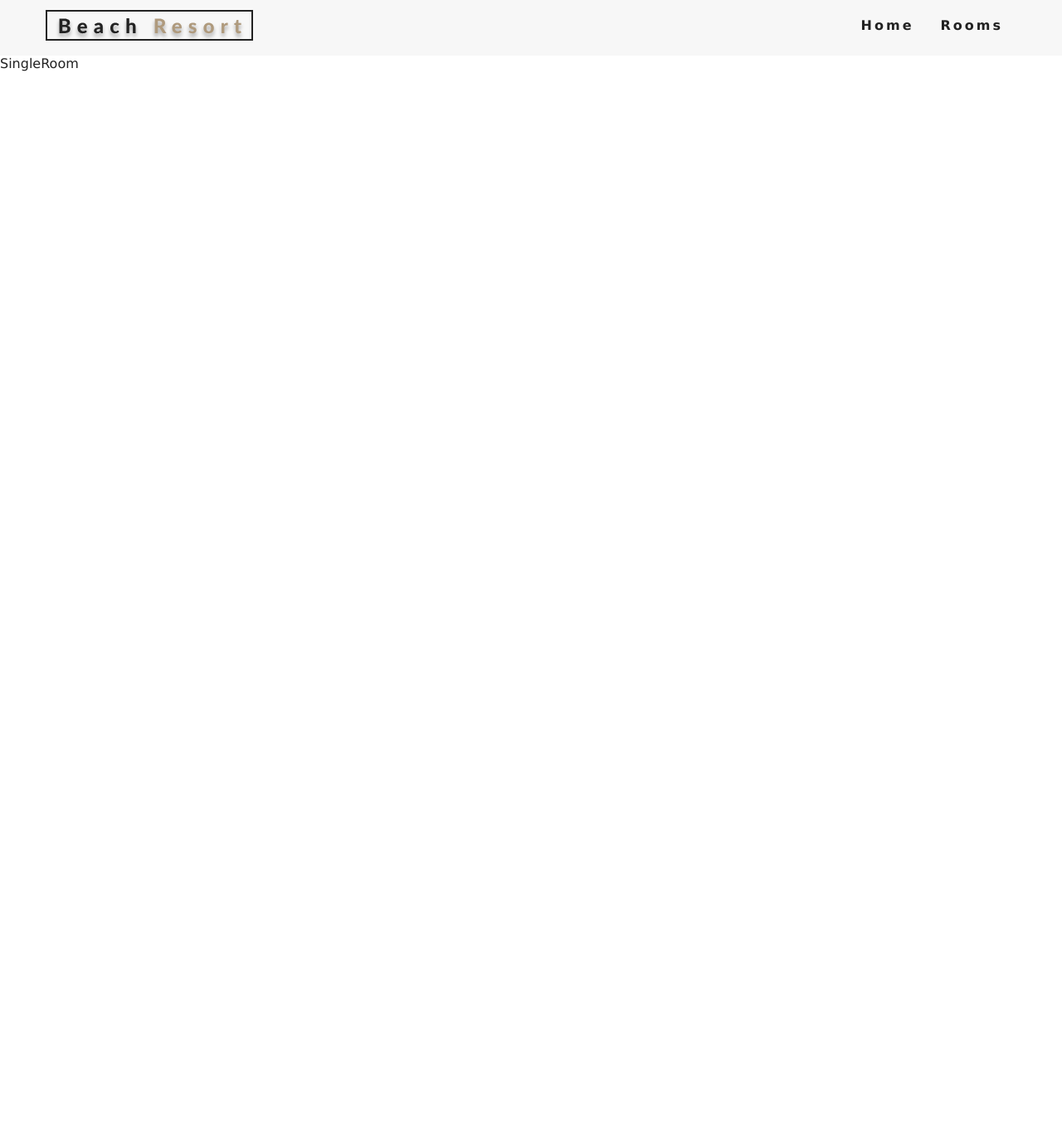
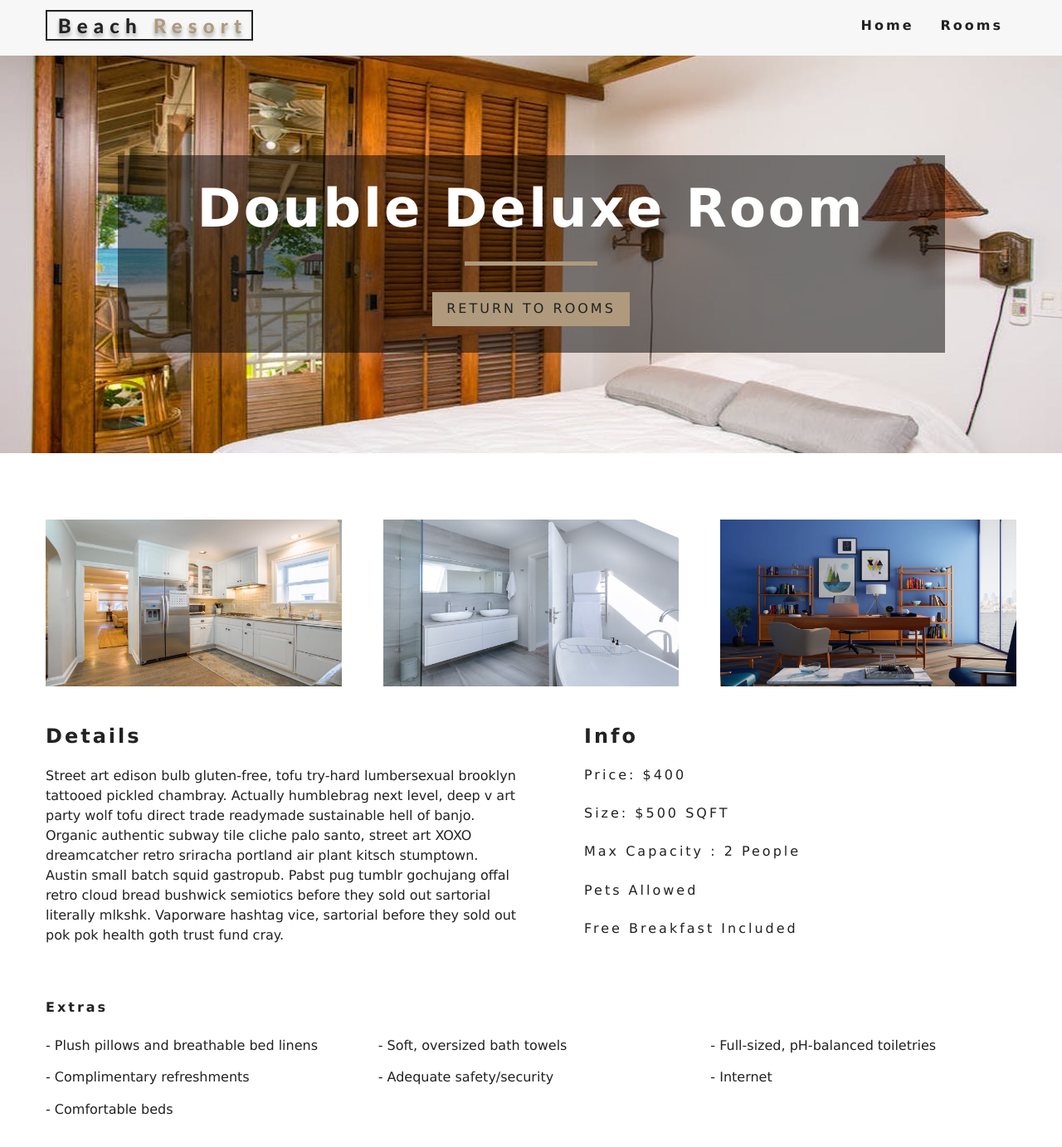
Before and after one commit to lario0913/beach-resort, a React (Create React App) app: page /rooms/double-deluxe in a window 1280 px wide. Shown: the top 1382 px of the page at 83% size. Before the commit the page ends 800 px from the top, so only its background shows below. Built offline with nearby package versions, Linux system fonts and the light colour scheme.

Commit message:
completed the single room components and also created a dynamic background for the page using styled component

```diff
--- a/package.json
+++ b/package.json
@@ -11,6 +11,7 @@
     "react-icons": "^4.1.0",
     "react-router-dom": "^5.2.0",
     "react-scripts": "4.0.1",
+    "styled-components": "^5.2.1",
     "web-vitals": "^0.2.4"
   },
   "scripts": {
--- /dev/null
+++ b/src/components/StyledHero.js
@@ -0,0 +1,12 @@
+import styled from "styled-components"
+// import defaultImg from "../images/room-1.jpeg"
+
+const StyledHero = styled.header`
+    min-height: 60vh;
+    background: url(${props => props.image}) center/cover no-repeat;
+    display: flex;
+    align-items: center;
+    justify-content: center;
+`;
+
+export default StyledHero
--- a/src/context.js
+++ b/src/context.js
@@ -36,9 +36,15 @@
         return tempItems
     }
 
+    getRoom = slug => {
+        let tempRooms = [...this.state.rooms]
+        const room = tempRooms.find(room => room.slug === slug)
+        return room
+    }
+
     render() {
         return (
-            <RoomContext.Provider value={{...this.state}}>
+            <RoomContext.Provider value={{...this.state, getRoom: this.getRoom}}>
                 {this.props.children}
             </RoomContext.Provider>
         )
--- a/src/pages/SingleRoom.js
+++ b/src/pages/SingleRoom.js
@@ -1,11 +1,94 @@
 import React, { Component } from 'react'
+import { Link } from 'react-router-dom'
+import Banner from '../components/Banner'
+// import Hero from '../components/Hero'
+import { RoomContext } from '../context'
+import defaultBrg from "../images/room-1.jpeg"
+import StyledHero from "../components/StyledHero"
 
 export class SingleRoom extends Component {
+    constructor(props) {
+        super(props)
+
+        this.state = {
+             slug: this.props.match.params.slug,
+             defaultBrg
+        }
+    }
+
+    static contextType = RoomContext
+
     render() {
+        const {getRoom} = this.context
+        const room = getRoom(this.state.slug)
+        console.log(room)
+        if(!room){
+            return(
+                <div className="error">
+                    <h3>No such room could be found ....</h3>
+                    <Link className="btn-primary" to="/rooms">
+                        return to rooms
+                    </Link>
+                </div>
+            )
+        }
+
+        const {name, description, capacity, size, price, extras, breakfast, pets, images} = room
+        const [mainImg, ...defaultImg] = images
+
         return (
-            <div>
-                SingleRoom
-            </div>
+            <>
+                <StyledHero image={mainImg || this.state.defaultBrg}>
+                    <Banner title={`${name} room`}>
+                        <Link to="/rooms" className="btn-primary">
+                            return to rooms
+                        </Link>
+                    </Banner>
+                </StyledHero>
+
+                <section className="single-room">
+                    <div className="single-room-images">
+                        {
+                            defaultImg.map((item, index) => {
+                                return <img key={index} src={item} alt={name} />
+                            })
+                        }
+                    </div>
+                    <div className="single-room-info">
+                        <article className="desc">
+                            <h3>Details</h3>
+                            <p>{description}</p>
+                        </article>
+                        <article className="info">
+                            <h3>Info</h3>
+                            <h6>price: ${price}</h6>
+                            <h6>size: ${size} SQFT</h6>
+                            <h6>
+                                max capacity : {
+                                    capacity > 1 ? `${capacity} people` : `${capacity} person`
+                                }
+                            </h6>
+                            <h6>
+                                {pets? "pets allowed": "no pets allowed"}
+                            </h6>
+                            <h6>
+                                {breakfast && "free breakfast included"}
+                            </h6>
+                        </article>
+                    </div>
+                </section>
+
+                <section className="room-extras">
+                    <h6>extras</h6>
+                    <ul className="extras">
+                        {
+                            extras.map((item, index) => {
+                                return <li key={index}>- {item}</li>
+                            })
+                        }
+                    </ul>
+                </section>
+            </>
         )
     }
 }
```
Also changed, not shown: 2 other files (tests, documents, lock files or other folders).
